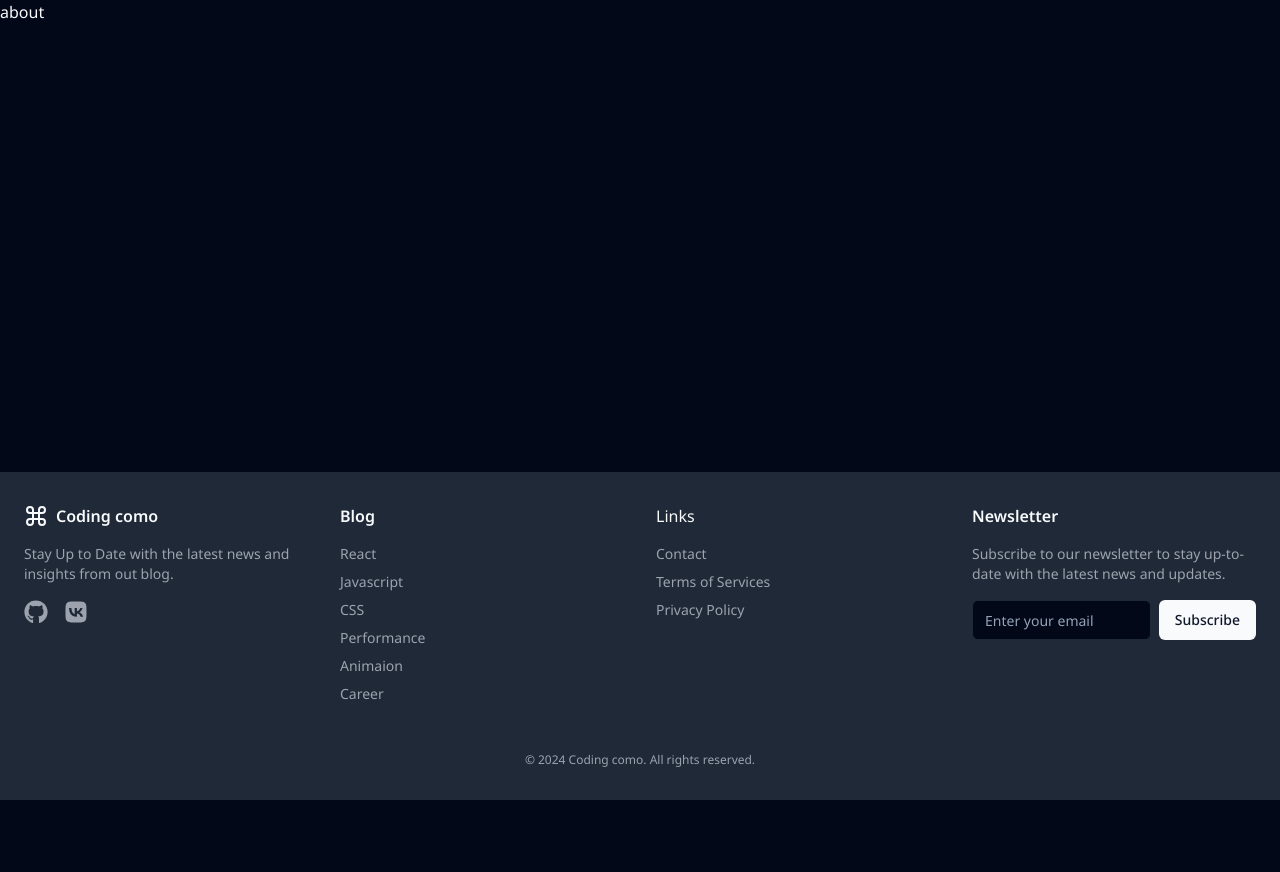
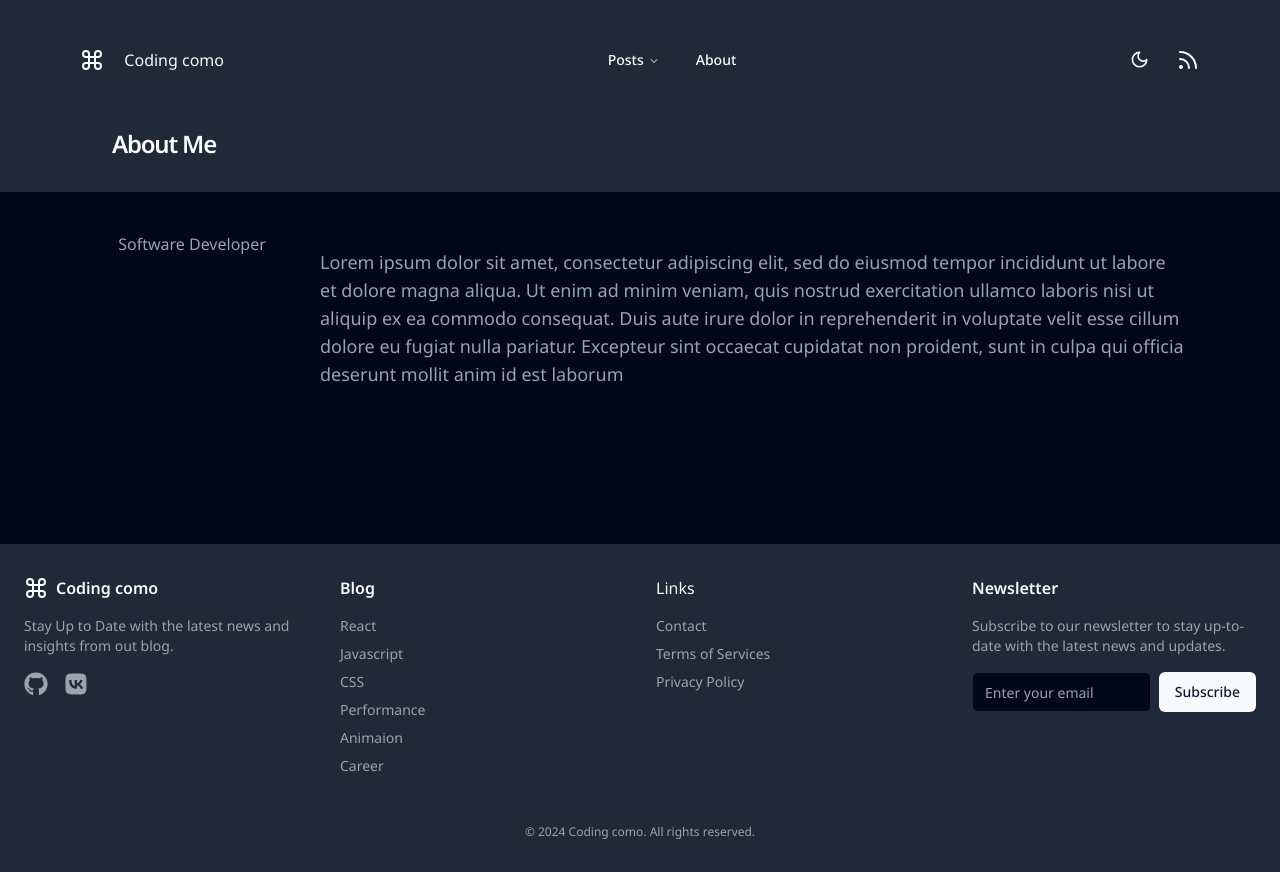
Before and after one commit to AlexeyYakovec/next-blog, a Next.js app: page /about in a window 1280 px wide. Before the commit the page ends 800 px from the top, so only its background shows below. Built offline with nearby package versions, Linux system fonts and the light colour scheme.

Commit message:
ssg generation, and update notfound component

```diff
--- a/app/about/page.tsx
+++ b/app/about/page.tsx
@@ -1,10 +1,45 @@
-import { cn } from "@/lib/utils";
-import React from "react";
+import { Header, MainNav } from "@/components/ui";
+import { Container } from "@/components/ui/container";
 
-interface Props {
-   className?: string;
+import { Metadata } from "next";
+
+export const metadata: Metadata = {
+   title: "About Me",
+   description: "Information about me",
+};
+
+export default async function AboutPage() {
+   return (
+      <>
+         <div className="bg-gray-100 dark:bg-gray-800">
+            <Container>
+               <MainNav />
+               <Header>
+                  <h1 className="title font-semibold text-2xl tracking-tighter mt-4 capitalize">
+                     About Me
+                  </h1>
+               </Header>
+            </Container>
+         </div>
+         <div className="container max-w-6xl py-6 lg:py-10">
+            <div className="flex flex-col md:flex-row gap-8 items-center md:items-start">
+               <div className="min-w-48 max-w-48 flex flex-col gap-2">
+                  <p className="text-muted-foreground text-center break-words">
+                     Software Developer
+                  </p>
+               </div>
+               <p className="text-muted-foreground text-lg py-4">
+                  Lorem ipsum dolor sit amet, consectetur adipiscing elit, sed
+                  do eiusmod tempor incididunt ut labore et dolore magna aliqua.
+                  Ut enim ad minim veniam, quis nostrud exercitation ullamco
+                  laboris nisi ut aliquip ex ea commodo consequat. Duis aute
+                  irure dolor in reprehenderit in voluptate velit esse cillum
+                  dolore eu fugiat nulla pariatur. Excepteur sint occaecat
+                  cupidatat non proident, sunt in culpa qui officia deserunt
+                  mollit anim id est laborum
+               </p>
+            </div>
+         </div>
+      </>
+   );
 }
-
-export default function About({ className }: Props) {
-   return <div>about</div>;
-}
--- a/app/blog/[category]/[slug]/page.tsx
+++ b/app/blog/[category]/[slug]/page.tsx
@@ -4,6 +4,14 @@ import { Container, Header } from "@/components/ui";
 import { Breadcrumb } from "@/components/ui/breadcrumb";
 import { BreadcrumbWithCustomSeparator } from "@/components/shared/breadcrumb";
 import { CustomMDX } from "@/components/shared/mdx";
+
+export async function generateStaticParams() {
+   let posts = getBlogPosts();
+
+   return posts.map((post) => {
+      slug: post.slug;
+   });
+}
 
 interface PageProps {
    params: {
--- a/app/blog/[category]/page.tsx
+++ b/app/blog/[category]/page.tsx
@@ -3,7 +3,14 @@ import { getBlogPosts } from "../utils";
 import Link from "next/link";
 import { Container, Header } from "@/components/ui";
 import { CardCategory } from "@/components/shared";
-import { log } from "node:console";
+
+export async function generateStaticParams() {
+   let posts = getBlogPosts();
+
+   return posts.map((post) => {
+      category: post.metadata.category;
+   });
+}
 
 export default function Page({ params }: { params: { category: string } }) {
    let posts = getBlogPosts().filter(
--- a/app/blog/utils.ts
+++ b/app/blog/utils.ts
@@ -39,7 +39,7 @@ export function getPrivacyPolicy() {
    return getMDXData(path.join(process.cwd(), "app", "privacy-policy"));
 }
 
-export function formatDate(date: string, includeRelative = false) {
+export function formatDate(date: string = "", includeRelative = false) {
    let currentDate = new Date();
    if (!date.includes("T")) {
       date = `${date}T00:00:00`;
--- /dev/null
+++ b/app/not-found.tsx
@@ -0,0 +1,17 @@
+import Link from "next/link";
+
+export default function NotFound() {
+   return (
+      <section className="grid place-content-center h-screen">
+         <h1 className="mb-8 text-2xl font-semibold tracking-normal">
+            404 - Page Not Found
+         </h1>
+         <p className="mb-4">
+            This page you are looking for could not be exist.
+         </p>
+         <Link href="/" className="hover:text-blue-400 transition-all">
+            Go Home
+         </Link>
+      </section>
+   );
+}
```
Also changed, not shown: app/blog/contents/markdown.mdx (added, +40 -0 lines).
